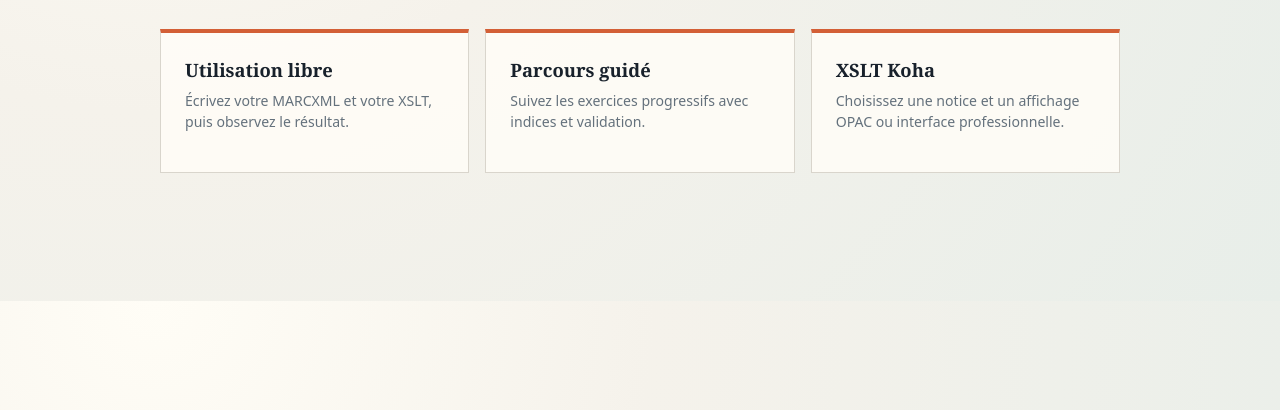
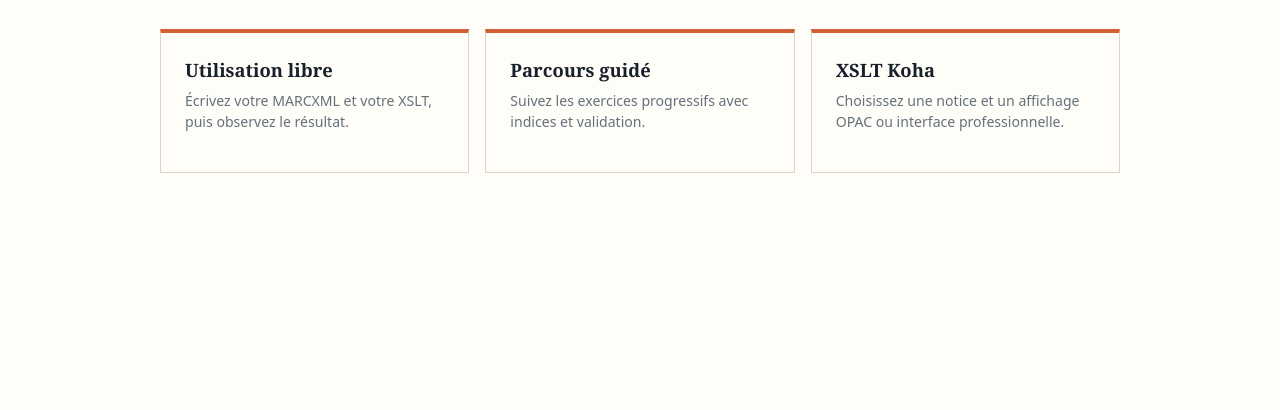
Before and after one commit to msaby/koha-xslt-lab, a website with bundled scripts: page index.html in a window 1280 px wide. Shown: the part 390-800 px from the top of the page. Built offline with nearby package versions, Linux system fonts and the light colour scheme.

Commit message:
supprime gradient du body

```diff
--- a/src/app/styles.css
+++ b/src/app/styles.css
@@ -13,7 +13,7 @@
 
 * { box-sizing: border-box; }
 [hidden] { display: none !important; }
-body { margin: 0; min-width: 20rem; color: var(--ink); background: radial-gradient(circle at 12% 0%, #fffdf6 0, var(--paper) 38%, #e8eee9 100%); }
+body { margin: 0; min-width: 20rem; color: var(--ink); background: var(--panel); }
 button, textarea { font: inherit; }
 .topbar { display: flex; flex-direction: column; align-items: stretch; gap: .75rem; width: 100%; padding: 1.25rem 5vw; border-bottom: 1px solid var(--line); }
 .topbar-side { display: flex; justify-content: space-between; align-items: center; gap: 1rem; width: 100%; }
```
